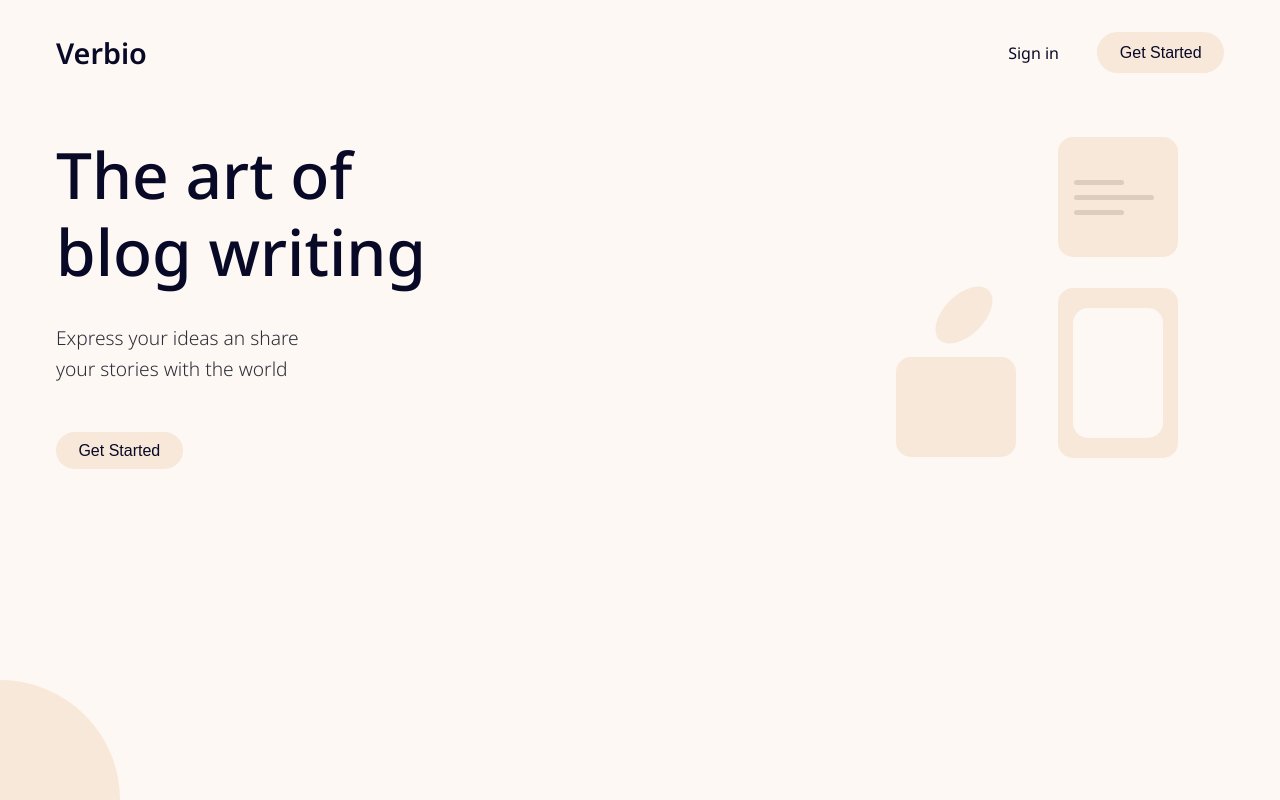
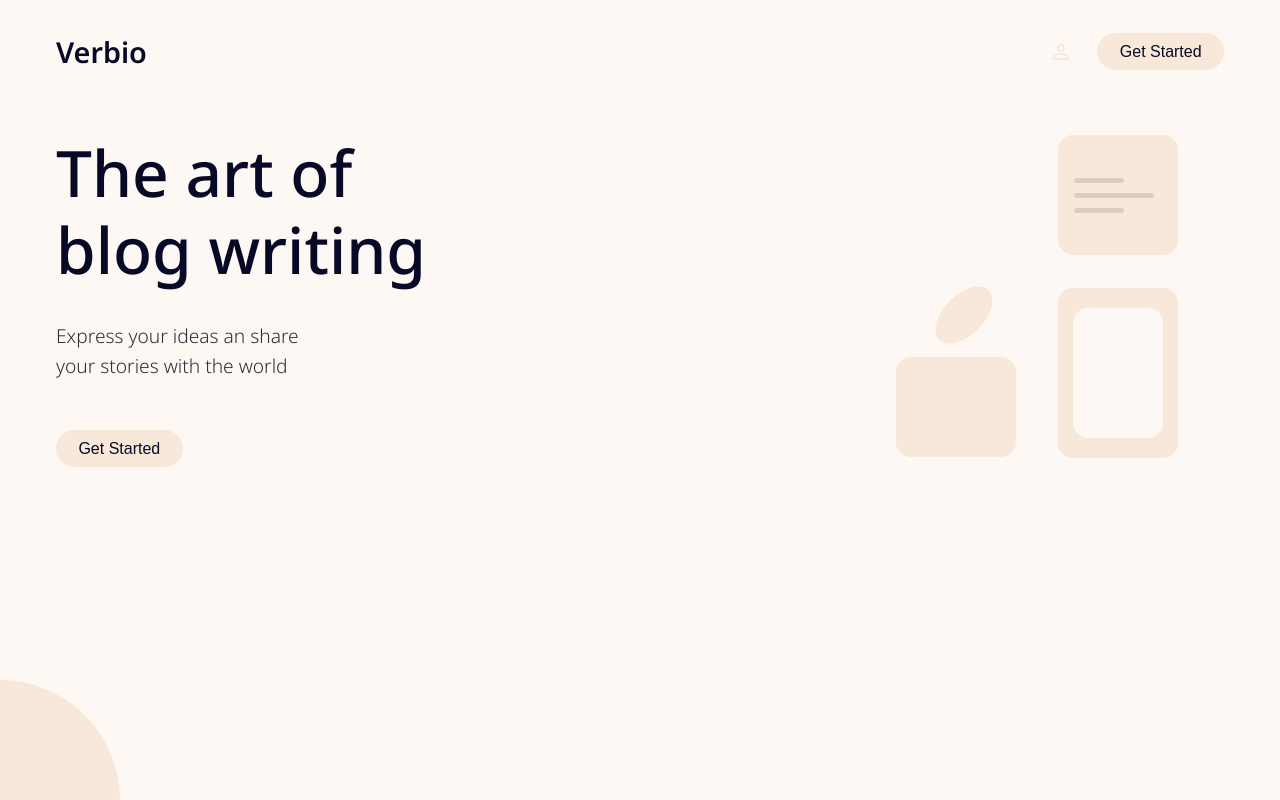
Before and after one commit to alanreji2004/verbio, a React (Vite) app in the folder frontend/: page / in a window 1280 px wide. Built offline with nearby package versions, Linux system fonts and the light colour scheme; no server answers; the database is empty; sample sign-in values are in the browser's storage.

Commit message:
added user name if loggedin in landing page

```diff
--- a/frontend/src/components/Landing/Landing.jsx
+++ b/frontend/src/components/Landing/Landing.jsx
@@ -1,18 +1,61 @@
-import React from 'react'
+import {React,useState,useEffect} from 'react'
 import styles from './Landing.module.css'
 import { Link, useNavigate } from "react-router-dom"
+import { getAuth, onAuthStateChanged, signOut } from 'firebase/auth';
+import { doc, getDoc } from 'firebase/firestore';
+import { db, app } from '../../firebase';
+import person from '../../assets/person.png'
 
 const Landing = () => {
     const navigate = useNavigate()
+    const auth = getAuth(app);
+    const [user,setUser] = useState(null);
+    const [photo,setPhoto] = useState(null);
+    const [name,setName] = useState(null);
+    const [loading,setLoading] = useState(false);
+
     const handleGetStarted = () => {
-        navigate('/home')
+        navigate('/home');
     }
+
+    const handleToProfile = () => {
+        navigate('/profile');
+    };
+    useEffect(() =>{
+        setLoading(true);
+        const unsubscribe = onAuthStateChanged(auth,async(currentUser)=>{
+            if(currentUser){
+                setUser(currentUser);
+                const userDocRef = doc(db,'users',currentUser.uid);
+                const userDoc = await getDoc(userDocRef);
+                if(userDoc.exists()){
+                    const data = userDoc.data();
+                    if(data.photoURL){
+                        setPhoto(data.photoURL);
+                    }
+                    setName(data.name);
+                }
+            }
+            setLoading(false);
+        });
+        return () => unsubscribe();
+    },[auth,navigate]);
+
+
   return (
     <div className={styles.wrapper}>
+    {loading && <div className={styles.spinner}></div>}
       <nav className={styles.navbar}>
         <div className={styles.logo}>Verbio</div>
         <div className={styles.navButtons}>
-           <Link to="/login" className={styles.signIn}>Sign in</Link>
+            {user?<div className={styles.profile} onClick={handleToProfile}>
+                <div className={styles.profileIconDiv}>
+                    <img src={person} alt="" className={styles.profileIcon} />
+                    </div>
+                <div className={styles.userName}>{name}</div>
+            </div>
+         : <Link to="/login" className={styles.signIn}>Sign in</Link>
+        }
           <button className={styles.getStarted} onClick={handleGetStarted}>Get Started</button>
         </div>
       </nav>
--- a/frontend/src/components/Landing/Landing.module.css
+++ b/frontend/src/components/Landing/Landing.module.css
@@ -49,6 +49,27 @@ body {
   text-decoration: none;
 }
 
+.profile{
+    display: flex;
+    gap: 5px;
+    cursor: pointer;
+    align-items: center;
+}
+
+.profileIconDiv {
+  width: 24px;
+  height: 24px;
+}
+
+.profileIcon {
+  width: 100%;
+  height: 100%;
+  object-fit: cover;
+  border-radius: 50%;
+}
+.userName{
+    font-weight: 450;
+}
 .signIn {
   background: none;
   border: none;
@@ -304,3 +325,23 @@ body {
         top: 25.5rem;
     }
 }
+
+.spinner {
+  position: fixed;
+  top: 50%;
+  left: 50%;
+  width: 40px;
+  height: 40px;
+  border: 4px solid #ccc;
+  border-top: 4px solid #333;
+  border-radius: 50%;
+  animation: spin 0.8s linear infinite;
+  z-index: 999;
+  transform: translate(-50%, -50%);
+}
+
+@keyframes spin {
+  to {
+    transform: translate(-50%, -50%) rotate(360deg);
+  }
+}
```
Also changed, not shown: frontend/src/assets/person.png (added).
